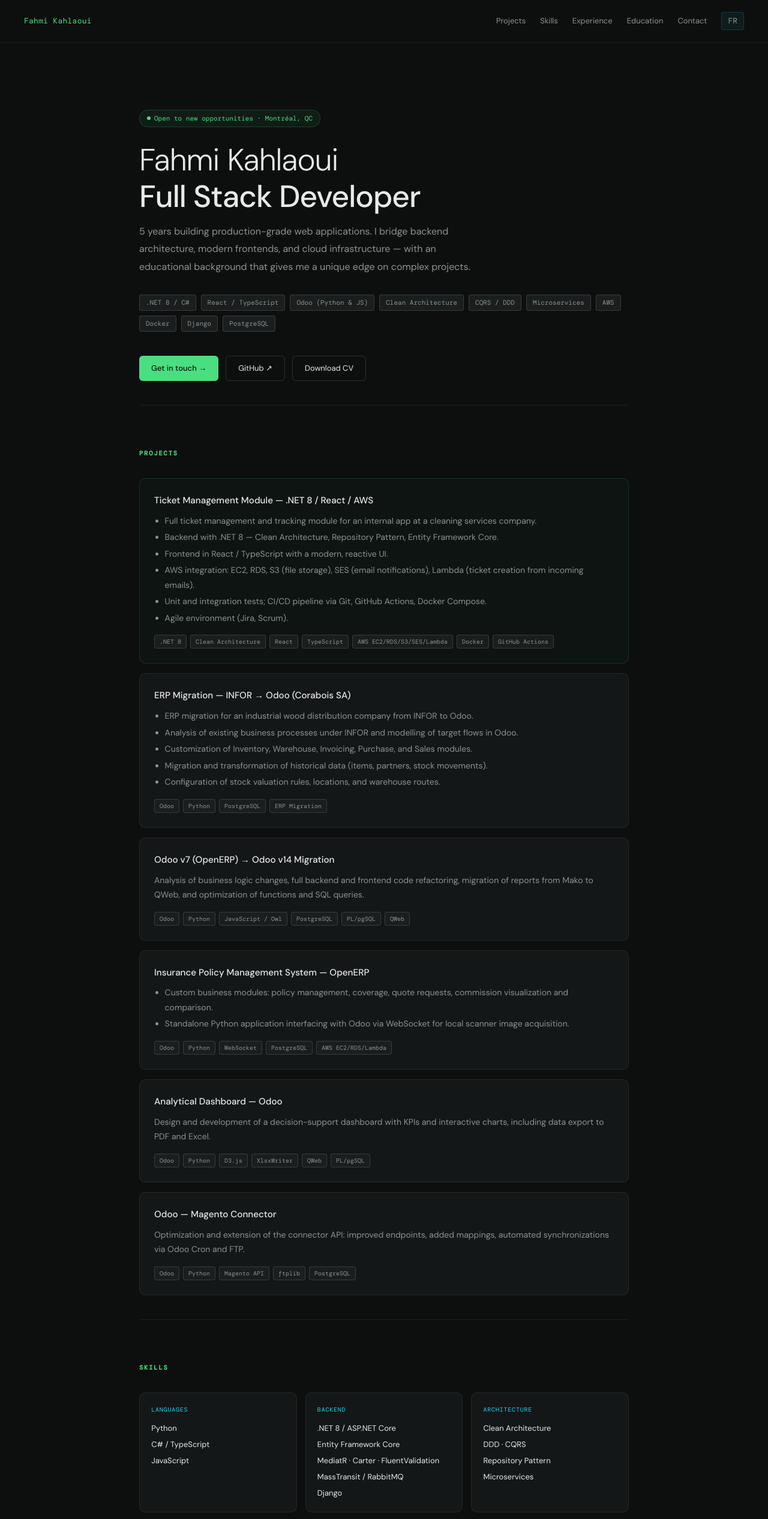
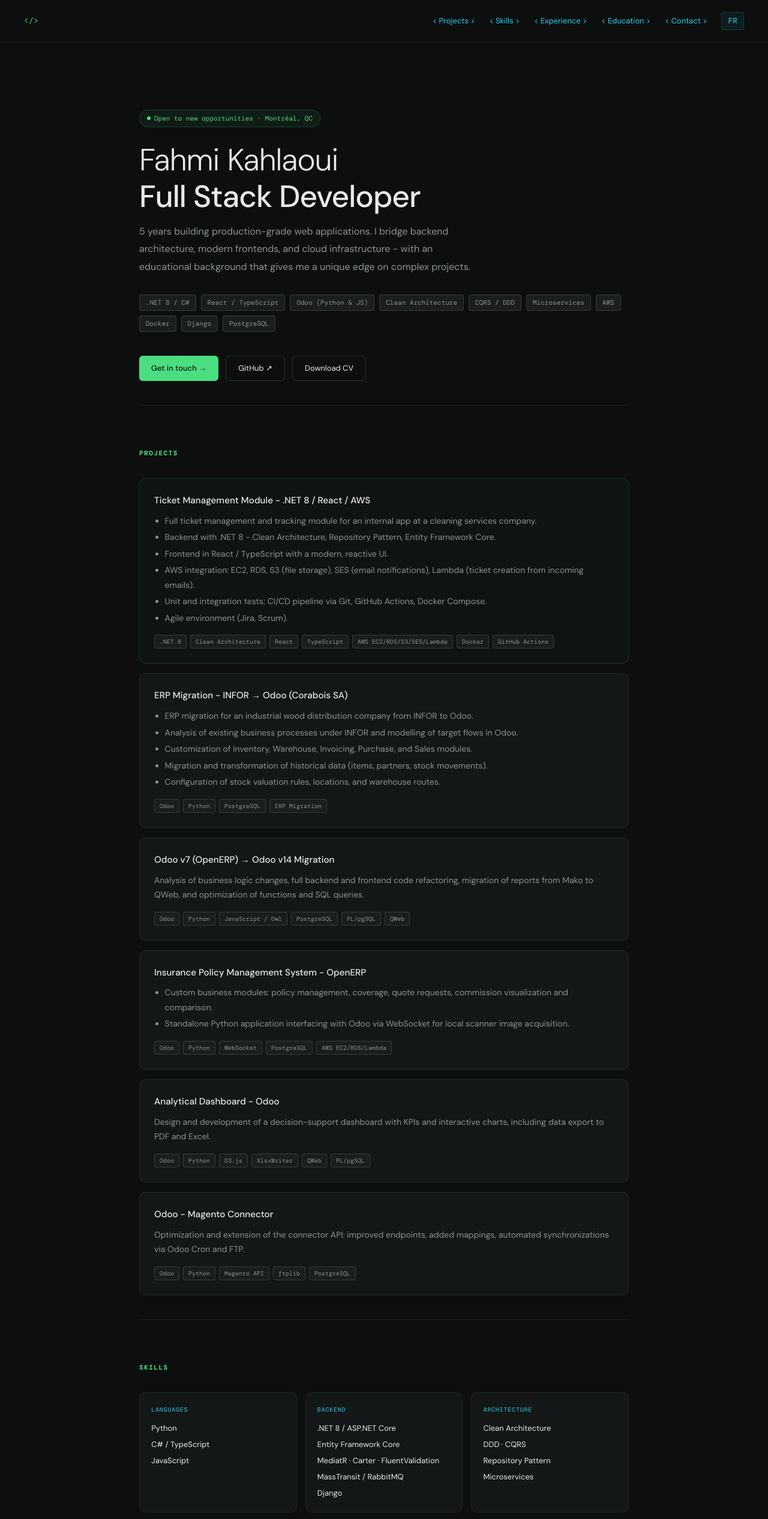
Before and after one commit to kwfx/kwfx.github.io, a plain HTML site: page index.html in a window 1280 px wide. Shown: the top 2532 px of the page at 60% size. Drawn offline with nearby package versions, Linux system fonts and the light colour scheme; a web font is replaced by a local one.

Commit message:
[IMP]: styling nav menus

```diff
--- a/index.html
+++ b/index.html
@@ -4,20 +4,20 @@
 <head>
   <meta charset="UTF-8">
   <meta name="viewport" content="width=device-width, initial-scale=1.0">
-  <title>Fahmi Kahlaoui — Full Stack Developer</title>
+  <title>Fahmi Kahlaoui - Full Stack Developer</title>
   <link rel="stylesheet" href="style.css">
 </head>
 
 <body>
 
   <nav>
-    <a class="nav-logo" href="#">Fahmi Kahlaoui</a>
+    <a class="nav-logo">&lt;/&gt;</a>
     <div class="nav-links">
-      <a href="#projects">Projects</a>
-      <a href="#skills">Skills</a>
-      <a href="#experience">Experience</a>
-      <a href="#education">Education</a>
-      <a href="#contact">Contact</a>
+      <a href="#projects">&lt; Projects &gt;</a>
+      <a href="#skills">&lt; Skills &gt;</a>
+      <a href="#experience">&lt; Experience &gt;</a>
+      <a href="#education">&lt; Education &gt;</a>
+      <a href="#contact">&lt; Contact &gt;</a>
       <a class="lang-switch" href="index-fr.html">FR</a>
     </div>
   </nav>
@@ -30,7 +30,7 @@
       <h1>Fahmi Kahlaoui<br><strong>Full Stack Developer</strong></h1>
       <p class="hero-sub">
         5 years building production-grade web applications.
-        I bridge backend architecture, modern frontends, and cloud infrastructure — with an educational
+        I bridge backend architecture, modern frontends, and cloud infrastructure - with an educational
         background that gives me a unique edge on complex projects.
       </p>
       <div class="hero-tags">
@@ -61,13 +61,13 @@
 
         <div class="project-card featured">
           <div class="project-header">
-            <span class="project-title">Ticket Management Module — .NET 8 / React / AWS</span>
+            <span class="project-title">Ticket Management Module - .NET 8 / React / AWS</span>
             <!-- <span class="project-badge">Featured</span> -->
           </div>
           <div class="project-desc">
             <ul>
               <li>Full ticket management and tracking module for an internal app at a cleaning services company.</li>
-              <li>Backend with .NET 8 — Clean Architecture, Repository Pattern, Entity Framework Core.</li>
+              <li>Backend with .NET 8 - Clean Architecture, Repository Pattern, Entity Framework Core.</li>
               <li>Frontend in React / TypeScript with a modern, reactive UI.</li>
               <li>AWS integration: EC2, RDS, S3 (file storage), SES (email notifications), Lambda (ticket creation from
                 incoming emails).</li>
@@ -88,7 +88,7 @@
 
         <div class="project-card">
           <div class="project-header">
-            <span class="project-title">ERP Migration — INFOR → Odoo (Corabois SA)</span>
+            <span class="project-title">ERP Migration - INFOR → Odoo (Corabois SA)</span>
           </div>
           <div class="project-desc">
             <ul>
@@ -127,7 +127,7 @@
 
         <div class="project-card">
           <div class="project-header">
-            <span class="project-title">Insurance Policy Management System — OpenERP</span>
+            <span class="project-title">Insurance Policy Management System - OpenERP</span>
           </div>
           <div class="project-desc">
             <ul>
@@ -148,7 +148,7 @@
 
         <div class="project-card">
           <div class="project-header">
-            <span class="project-title">Analytical Dashboard — Odoo</span>
+            <span class="project-title">Analytical Dashboard - Odoo</span>
           </div>
           <div class="project-desc">
             Design and development of a decision-support dashboard with KPIs and interactive charts, including data
@@ -166,7 +166,7 @@
 
         <div class="project-card">
           <div class="project-header">
-            <span class="project-title">Odoo — Magento Connector</span>
+            <span class="project-title">Odoo - Magento Connector</span>
           </div>
           <div class="project-desc">
             Optimization and extension of the connector API: improved endpoints, added mappings, automated
@@ -298,14 +298,14 @@
       <div class="edu-grid">
         <div class="edu-card">
           <div>
-            <div class="edu-degree">AEC — Web Programming Technologies (Recognition of Acquired Competencies)</div>
+            <div class="edu-degree">AEC - Web Programming Technologies (Recognition of Acquired Competencies)</div>
             <div class="edu-school">Cégep Gérald-Godin · Montréal</div>
           </div>
           <div class="edu-year">2025</div>
         </div>
         <div class="edu-card">
           <div>
-            <div class="edu-degree">DESS — Industrial Engineering</div>
+            <div class="edu-degree">DESS - Industrial Engineering</div>
             <div class="edu-school">National Engineering School of Carthage · Tunisia <span
                 style="color:#4ade8080;font-size:11px;font-family:'DM Mono',monospace;">(MIFI recognized)</span></div>
           </div>
@@ -313,7 +313,7 @@
         </div>
         <div class="edu-card">
           <div>
-            <div class="edu-degree">Preparatory Cycle — Mathematics & Physics</div>
+            <div class="edu-degree">Preparatory Cycle - Mathematics & Physics</div>
             <div class="edu-school">Tunis Preparatory Institute for Engineering Studies · Tunisia</div>
           </div>
           <div class="edu-year">2013</div>
--- a/style.css
+++ b/style.css
@@ -1,24 +1,28 @@
 @import url('https://fonts.googleapis.com/css2?family=DM+Mono:wght@300;400;500&family=DM+Sans:wght@300;400;500&display=swap');
 
-*, *::before, *::after {
+*,
+*::before,
+*::after {
   box-sizing: border-box;
   margin: 0;
   padding: 0;
 }
 
 :root {
-  --bg:      #0d0f0f;
-  --bg2:     #141717;
-  --bg3:     #1a1e1e;
-  --border:  #ffffff12;
+  --bg: #0d0f0f;
+  --bg2: #141717;
+  --bg3: #1a1e1e;
+  --border: #ffffff12;
   --border2: #ffffff22;
-  --text:    #e8eae8;
-  --muted:   #8a9490;
-  --accent:  #4ade80;
+  --text: #e8eae8;
+  --muted: #8a9490;
+  --accent: #4ade80;
   --accent2: #22d3ee;
 }
 
-html { scroll-behavior: smooth; }
+html {
+  scroll-behavior: smooth;
+}
 
 body {
   background: var(--bg);
@@ -57,13 +61,15 @@ nav {
 }
 
 .nav-links a {
-  color: var(--muted);
+  color: var(--accent2);
   text-decoration: none;
   font-size: 13px;
   transition: color 0.2s;
 }
 
-.nav-links a:hover { color: var(--text); }
+.nav-links a:hover {
+  color: var(--text);
+}
 
 .lang-switch {
   font-family: 'DM Mono', monospace;
@@ -77,7 +83,10 @@ nav {
   transition: background 0.2s;
 }
 
-.lang-switch:hover { background: #22d3ee20; color: var(--accent2); }
+.lang-switch:hover {
+  background: #22d3ee20;
+  color: var(--accent2);
+}
 
 /* ── MAIN LAYOUT ── */
 main {
@@ -86,8 +95,13 @@ main {
   padding: 0 2rem;
 }
 
-section { padding: 4.5rem 0 2.5rem; }
-.hero   { padding-top: 7rem; }
+section {
+  padding: 4.5rem 0 2.5rem;
+}
+
+.hero {
+  padding-top: 7rem;
+}
 
 .divider {
   height: 0.5px;
@@ -126,7 +140,9 @@ h1 {
   margin-bottom: 0.75rem;
 }
 
-h1 strong { font-weight: 500; }
+h1 strong {
+  font-weight: 500;
+}
 
 .hero-sub {
   font-size: 1rem;
@@ -179,7 +195,9 @@ h1 strong { font-weight: 500; }
   font-weight: 500;
 }
 
-.btn-primary:hover { background: #6ef79a; }
+.btn-primary:hover {
+  background: #6ef79a;
+}
 
 .btn-ghost {
   background: transparent;
@@ -203,7 +221,10 @@ h2 {
 }
 
 /* ── PROJECTS ── */
-.projects-grid { display: grid; gap: 16px; }
+.projects-grid {
+  display: grid;
+  gap: 16px;
+}
 
 .project-card {
   background: var(--bg2);
@@ -213,7 +234,9 @@ h2 {
   transition: border-color 0.2s;
 }
 
-.project-card:hover { border-color: var(--border2); }
+.project-card:hover {
+  border-color: var(--border2);
+}
 
 .project-card.featured {
   border-color: #4ade8025;
@@ -273,7 +296,10 @@ h2 {
   margin-top: 0.75rem;
 }
 
-.project-tags .tag { font-size: 10px; padding: 2px 8px; }
+.project-tags .tag {
+  font-size: 10px;
+  padding: 2px 8px;
+}
 
 /* ── SKILLS ── */
 .skills-grid {
@@ -309,7 +335,9 @@ h2 {
   color: var(--text);
 }
 
-.skill-item span { color: var(--muted); }
+.skill-item span {
+  color: var(--muted);
+}
 
 /* ── EXPERIENCE ── */
 .exp-item {
@@ -365,7 +393,10 @@ h2 {
 }
 
 /* ── EDUCATION ── */
-.edu-grid { display: grid; gap: 14px; }
+.edu-grid {
+  display: grid;
+  gap: 14px;
+}
 
 .edu-card {
   background: var(--bg2);
@@ -447,9 +478,26 @@ footer {
 
 /* ── RESPONSIVE ── */
 @media (max-width: 640px) {
-  nav { padding: 1rem 1.25rem; }
-  .nav-links { gap: 1rem; }
-  main { padding: 0 1.25rem; }
-  footer { flex-direction: column; gap: 8px; text-align: center; }
-  .edu-card { flex-direction: column; gap: 4px; }
+  nav {
+    padding: 1rem 1.25rem;
+  }
+
+  .nav-links {
+    gap: 1rem;
+  }
+
+  main {
+    padding: 0 1.25rem;
+  }
+
+  footer {
+    flex-direction: column;
+    gap: 8px;
+    text-align: center;
+  }
+
+  .edu-card {
+    flex-direction: column;
+    gap: 4px;
+  }
 }
```
Also changed, not shown: index-fr.html (+16 -16 lines).
